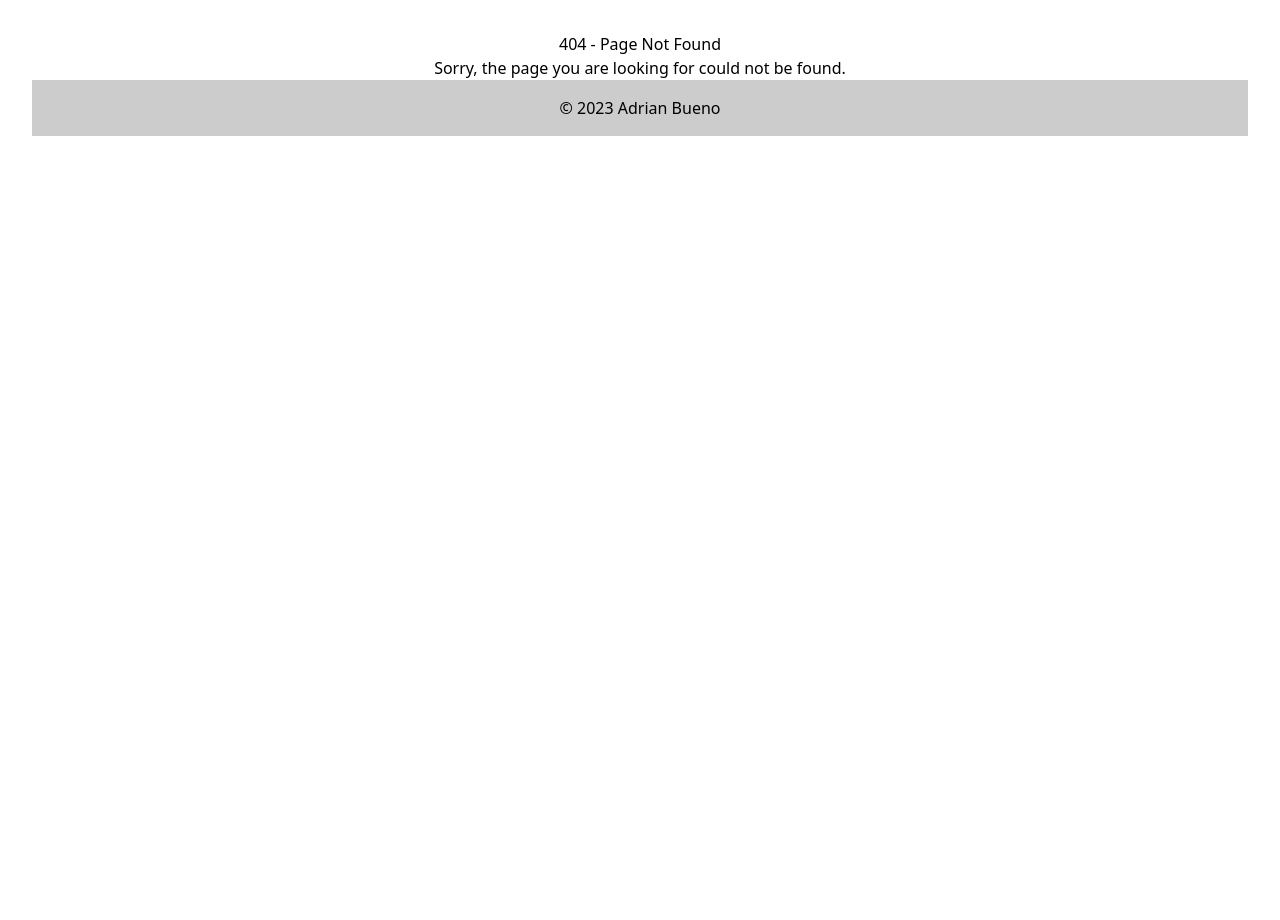
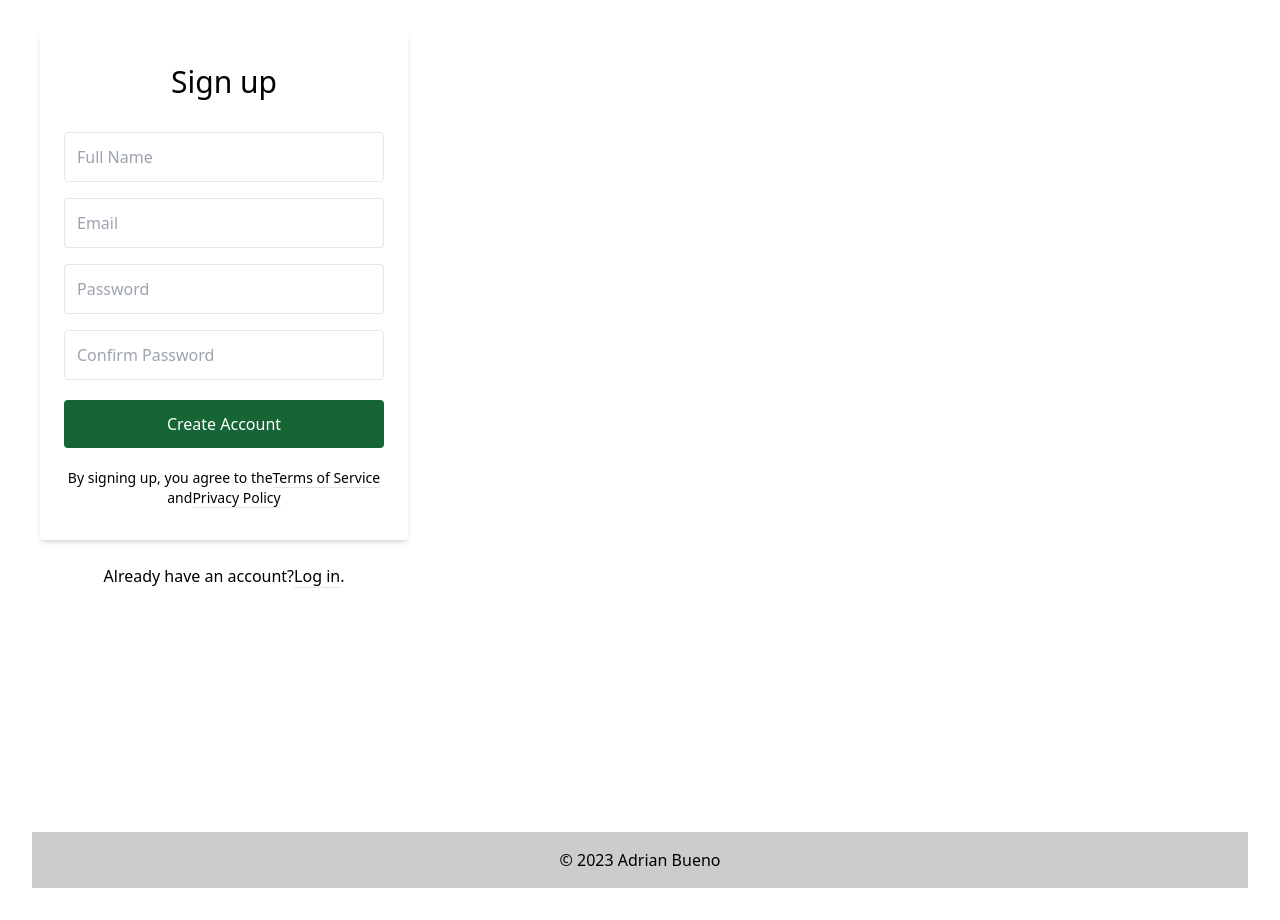
Before and after one commit to adrianlbueno/the-pocman-online-shop, a React (Vite) app: page /signUp in a window 1280 px wide. Before the commit this address had no page. Before the commit the page ends 800 px from the top, so only its background shows below. Built offline with nearby package versions, Linux system fonts and the light colour scheme.

Commit message:
add a new signup page, add a new route to signuppage

```diff
--- a/src/App.jsx
+++ b/src/App.jsx
@@ -5,6 +5,7 @@ import AboutPage from "./pages/AboutPage";
 import HomePage from "./pages/HomePage";
 import LogInPage from "./pages/LoginPage";
 import NotFoundPage from "./pages/NotFoundPage";
+import SignUpPage from "./pages/SignUpPage";
 
 const App = () => {
   return (
@@ -13,6 +14,7 @@ const App = () => {
         <Route path="/" element={<HomePage />} />
         <Route path="about" element={<AboutPage />} />
         <Route path="login" element={<LogInPage />} />
+        <Route path="signUp" element={<SignUpPage />} />
         <Route path="*" element={<NotFoundPage />} />
       </Routes>
       <Footer />
--- a/src/components/common/form/SignUpForm.jsx
+++ b/src/components/common/form/SignUpForm.jsx
@@ -1,5 +1,61 @@
 const SignUp = () => {
-    return (<></>);
+    return (
+        <>
+            <div className="bg-grey-lighter min-h-screen flex flex-col">
+                <form className="w-full max-w-sm">
+                    <div className="container max-w-sm mx-auto flex-1 flex flex-col items-center justify-center px-2">
+                        <div className="bg-white px-6 py-8 rounded shadow-md text-black w-full">
+                            <h1 className="mb-8 text-3xl text-center">Sign up</h1>
+                            <input
+                                type="text"
+                                className="block border border-grey-light w-full p-3 rounded mb-4"
+                                name="fullname"
+                                placeholder="Full Name" />
+
+                            <input
+                                type="text"
+                                className="block border border-grey-light w-full p-3 rounded mb-4"
+                                name="email"
+                                placeholder="Email" />
+
+                            <input
+                                type="password"
+                                className="block border border-grey-light w-full p-3 rounded mb-4"
+                                name="password"
+                                placeholder="Password" />
+                            <input
+                                type="password"
+                                className="block border border-grey-light w-full p-3 rounded mb-4"
+                                name="confirm_password"
+                                placeholder="Confirm Password" />
+
+                            <button
+                                type="submit"
+                                className="w-full text-center py-3 rounded bg-green-800 text-white hover:bg-green-dark focus:outline-none my-1"
+                            >Create Account</button>
+
+                            <div className="text-center text-sm text-grey-dark mt-4">
+                                By signing up, you agree to the
+                                <a className="no-underline border-b border-grey-dark text-grey-dark" href="#">
+                                    Terms of Service
+                                </a> and
+                                <a className="no-underline border-b border-grey-dark text-grey-dark" href="#">
+                                    Privacy Policy
+                                </a>
+                            </div>
+                        </div>
+
+                        <div className="text-grey-dark mt-6">
+                            Already have an account?
+                            <a className="no-underline border-b border-blue text-blue" href="../login/">
+                                Log in
+                            </a>.
+                        </div>
+                    </div>
+                </form >
+            </div>
+        </>
+    );
 }
 
 export default SignUp;
--- /dev/null
+++ b/src/pages/SignUpPage.jsx
@@ -0,0 +1,10 @@
+import SignUpForm from "../components/common/form/SignUpForm";
+
+const SignUpPage = () => {
+    return (
+        <>
+            <SignUpForm />
+        </>);
+}
+
+export default SignUpPage;
```
